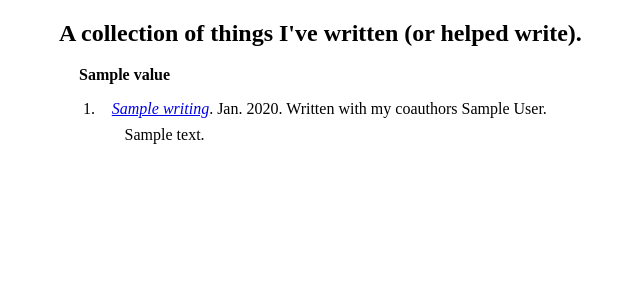
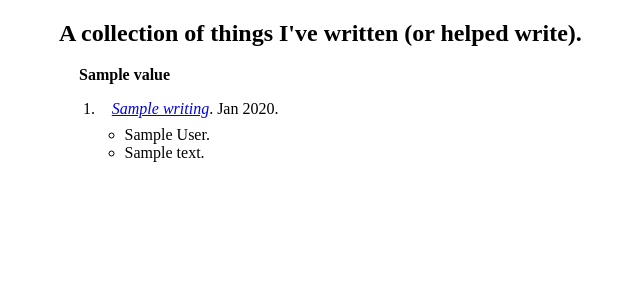
Before and after one commit to luukelvin/website, a Django app: template app/info/templates/info/writing_overview.html in a window 1280 px wide. Shown: the part 44-344 px from the top of the page, without its empty margins (13-653 px from the left). Run offline with Django 5.2, Linux system fonts and the light colour scheme; the template is opened without the code that fills it: most values are stand-ins (such as "Sample title", 1, 10 or a date in 2020).

Commit message:
Update writing page formatting for coauthors and description.

```diff
--- a/app/info/templates/info/writing_overview.html
+++ b/app/info/templates/info/writing_overview.html
@@ -19,8 +19,11 @@
     {% for writing in writings %}
     <li>
     <div class="writing-entry">
-        <p class="writing-brief">{% if writing.url %}<a href={{writing.url}}><em>{{writing.title}}</em></a>{% else %}<em>{{writing.title}}</em>{% endif %}. {{writing.date_published|date:"M. Y"}}. {% if writing.coauthor %} Written with my coauthors {{writing.coauthor}}. {% endif %}</p>
-        <p class="writing-desc">{{ writing.description|safe }}</p>
+      <p class="writing-brief">{% if writing.url %}<a href={{writing.url}}><em>{{writing.title}}</em></a>{% else %}<em>{{writing.title}}</em>{% endif %}. {{writing.date_published|date:"M Y"}}. </p>
+        <ul class="writing-desc">
+            {% if writing.author %} <li> {{writing.author}}. </li> {% endif %}
+            {% if writing.description %} <li>{{ writing.description|safe }}</li> {% endif %}
+        </ul>
     </div>
     </li>
     {% endfor %}
```
Also changed, not shown: app/info/models.py (+4 -3 lines), app/info/migrations/0013_rename_coauthor_writing_author_and_more.py (added).
